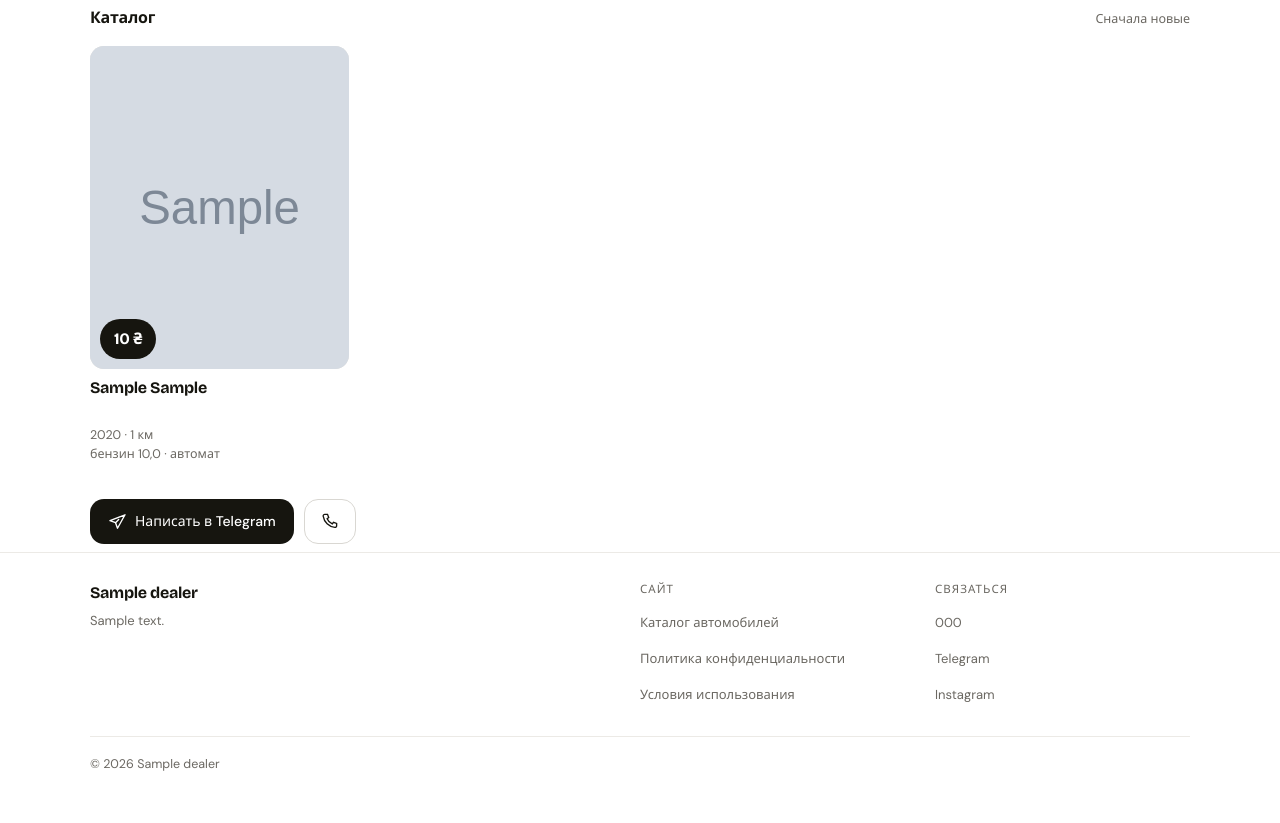
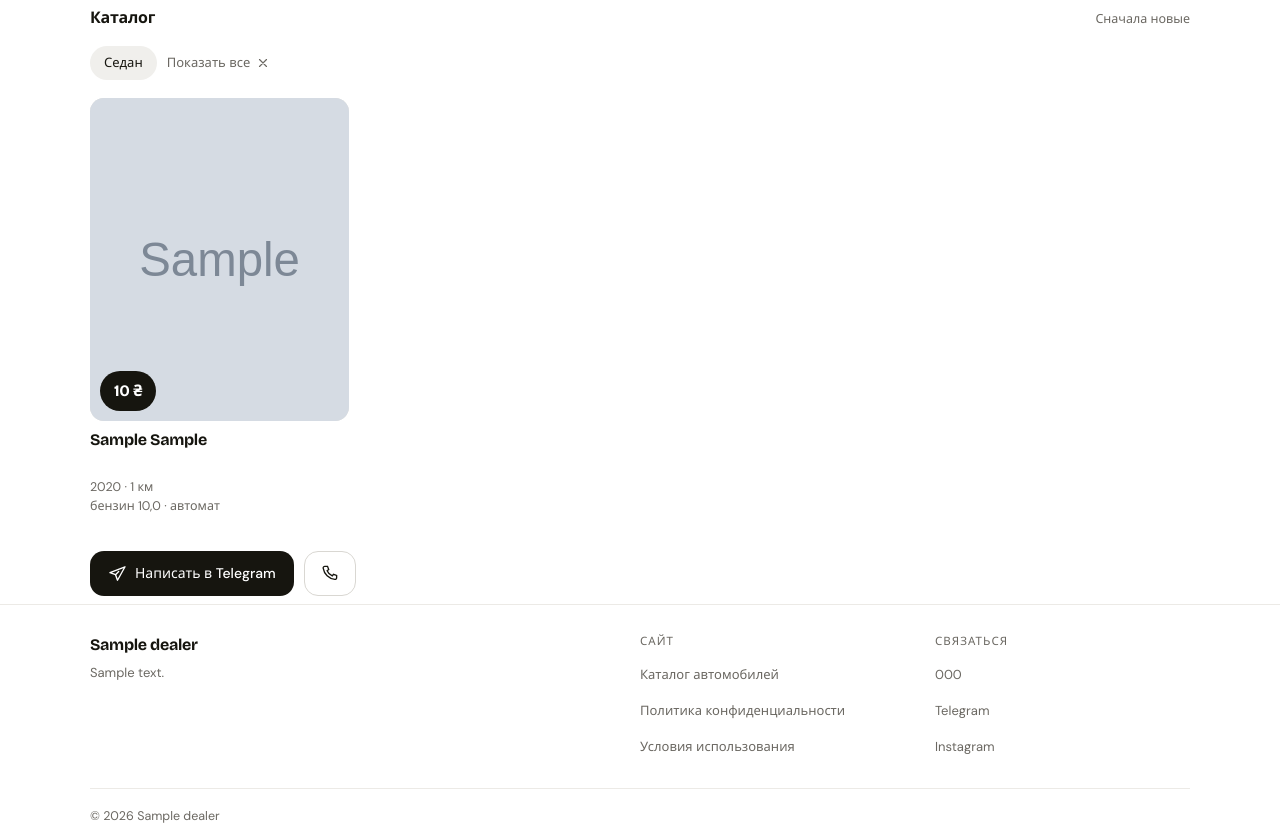
Before and after one commit to 1yanik20031ukrnet-cloud/car-catalog, a Django app: page /?body=sedan in a window 1280 px wide. Shown: the part 247-1070 px from the top of the page. Before the commit the page ends 1018 px from the top, so only its background shows below. Run offline with Django 5.2, Linux system fonts and the light colour scheme; tables that the repository leaves empty hold one stand-in row (values such as "Sample post"); grey boxes marked "Sample" are stand-in pictures.

Commit message:
feat: filter the catalog by body type from the breadcrumb
The body type in the car page breadcrumb now links to the catalog
filtered to that type. The filter had to exist for the link to mean
anything: catalog() reads ?body= and keeps it only when it matches a
Body choice, so a hand-edited value falls back to the full list rather
than erroring.

The catalog says when it is filtered — a chip naming the type and a
reset link — and the empty state points back to the full list instead
of claiming the catalog is empty.

This is a single filter for the breadcrumb, not stage 3: brand, price,
year, fuel and gearbox still belong to the filters task.

Co-Authored-By: Claude Opus 4.8 <noreply@anthropic.com>

```diff
--- a/cars/views.py
+++ b/cars/views.py
@@ -10,9 +10,22 @@ def catalog(request):
     the catalog matches what the dealer actually has on the lot. Filtering
     and sorting arrive in stage 3.
     """
+    cars = Car.objects.prefetch_related('images')
+
+    # Single body-type filter behind the breadcrumb on the car page. The
+    # full filter set (brand, price, year, fuel, gearbox) is stage 3.
+    bodies = dict(Car.Body.choices)
+    body = request.GET.get('body', '')
+    if body in bodies:
+        cars = cars.filter(body=body)
+    else:
+        body = ''
+
     return render(request, 'cars/catalog.html', {
-        'cars': Car.objects.prefetch_related('images'),
+        'cars': cars,
         'dealer': Dealer.objects.first(),
+        'active_body': body,
+        'active_body_label': bodies.get(body, ''),
     })
 
 
--- a/static/css/style.css
+++ b/static/css/style.css
@@ -216,6 +216,42 @@ a {
 .catalog-bar__note {
     font-size: 12.5px;
     color: var(--ink-muted);
+}
+
+/* ---------- Active filter ---------- */
+
+.active-filter {
+    display: flex;
+    align-items: center;
+    gap: 10px;
+    flex-wrap: wrap;
+    padding-bottom: 18px;
+}
+
+.active-filter__label {
+    padding: 7px 14px;
+    border-radius: var(--r-pill);
+    background: var(--chip);
+    font-size: 13px;
+    font-weight: 500;
+}
+
+.active-filter__reset {
+    display: inline-flex;
+    align-items: center;
+    gap: 6px;
+    min-height: 34px;
+    font-size: 13px;
+    color: var(--ink-muted);
+}
+
+.active-filter__reset:hover {
+    color: var(--accent);
+}
+
+.active-filter__reset svg {
+    width: 14px;
+    height: 14px;
 }
 
 /* ---------- Card grid ---------- */
--- a/templates/cars/car_detail.html
+++ b/templates/cars/car_detail.html
@@ -12,9 +12,8 @@
                 <a href="{% url 'cars:catalog' %}">Каталог</a>
                 <svg class="crumbs__sep" viewBox="0 0 24 24" fill="none" stroke="currentColor" stroke-width="2" stroke-linecap="round" stroke-linejoin="round" aria-hidden="true"><path d="m9 6 6 6-6 6"/></svg>
             </li>
-            {# The body type is not a link yet: filtering arrives in stage 3. #}
             <li class="crumbs__item">
-                <span>{{ car.get_body_display }}</span>
+                <a href="{% url 'cars:catalog' %}?body={{ car.body }}">{{ car.get_body_display }}</a>
                 <svg class="crumbs__sep" viewBox="0 0 24 24" fill="none" stroke="currentColor" stroke-width="2" stroke-linecap="round" stroke-linejoin="round" aria-hidden="true"><path d="m9 6 6 6-6 6"/></svg>
             </li>
             <li class="crumbs__item">
--- a/templates/cars/catalog.html
+++ b/templates/cars/catalog.html
@@ -38,6 +38,16 @@
         <h2 class="catalog-bar__count">Каталог</h2>
         <p class="catalog-bar__note">Сначала новые</p>
     </div>
+
+    {% if active_body %}
+    <div class="active-filter">
+        <span class="active-filter__label">{{ active_body_label }}</span>
+        <a class="active-filter__reset" href="{% url 'cars:catalog' %}">
+            Показать все
+            <svg viewBox="0 0 24 24" fill="none" stroke="currentColor" stroke-width="2" stroke-linecap="round" aria-hidden="true"><path d="M6 6l12 12M18 6 6 18"/></svg>
+        </a>
+    </div>
+    {% endif %}
 
     {% if cars %}
     <ul class="catalog-grid">
@@ -93,6 +103,8 @@
         </li>
         {% endfor %}
     </ul>
+    {% elif active_body %}
+    <p class="empty">Сейчас нет автомобилей в категории «{{ active_body_label }}». <a href="{% url 'cars:catalog' %}">Показать все</a></p>
     {% else %}
     <p class="empty">Пока нет автомобилей в каталоге.</p>
     {% endif %}
```
